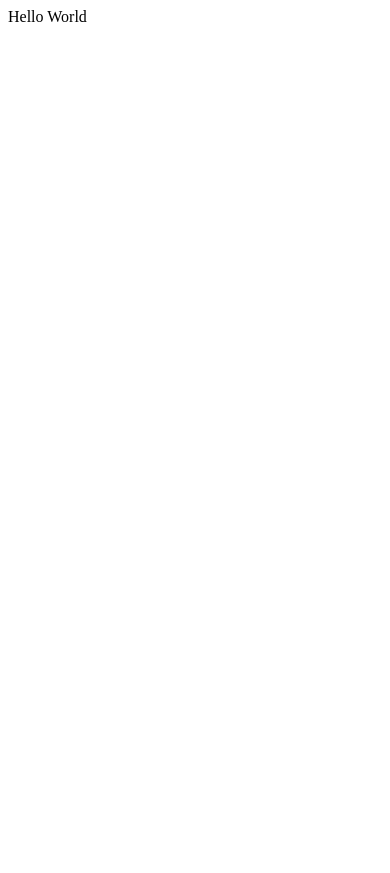
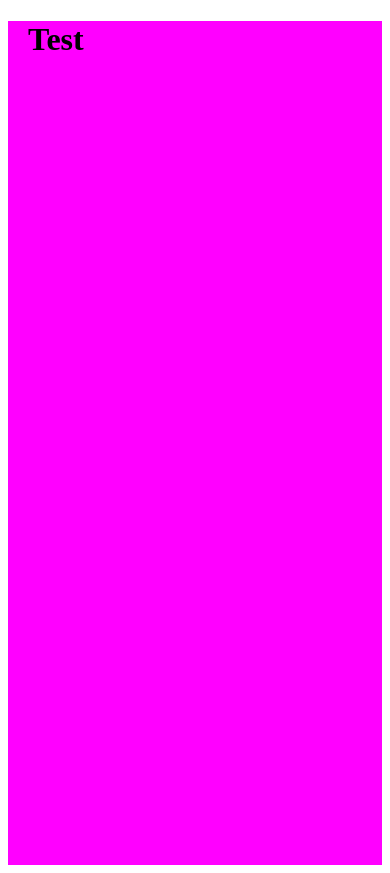
Before and after one commit to mehul-anand/simplEstate, a React (Vite) app: page / in a window 390 px wide. Before the commit the page ends 844 px from the top, so only its background shows below. Built offline with nearby package versions, Linux system fonts and the light colour scheme; the HTML template or start-up script is replaced by a standard one.

Commit message:
layout and responsiveness

```diff
--- a/src/App.jsx
+++ b/src/App.jsx
@@ -1,6 +1,9 @@
+import "./layout.scss"
 function App() {
   return (
-    <div>Hello World</div>
+    <div className="layout">
+      <h1>Test</h1>
+    </div>
   )
 }
 
--- /dev/null
+++ b/src/layout.scss
@@ -0,0 +1,26 @@
+@import "./responsive.scss";
+
+
+.layout{
+    background-color: rebeccapurple;
+    height: 100vh;
+    max-width: 1366px;
+    margin-left: auto;
+    margin-right: auto;
+    padding-left: 20px;
+    padding-right: 20px;
+
+    @include lg {
+        background-color: olivedrab;
+        max-width: 1280px;
+      }
+      @include md {
+        background-color: orange;
+        max-width: 768px;
+      }
+      @include sm {
+        background-color: fuchsia;
+        max-width: 640px;
+      }
+
+}
--- /dev/null
+++ b/src/responsive.scss
@@ -0,0 +1,17 @@
+@mixin sm {
+  @media (max-width: 738px) {
+    @content;
+  }
+}
+
+@mixin md {
+  @media (max-width: 1024px) {
+    @content;
+  }
+}
+
+@mixin lg {
+  @media (max-width: 1366px) {
+    @content;
+  }
+}
```
